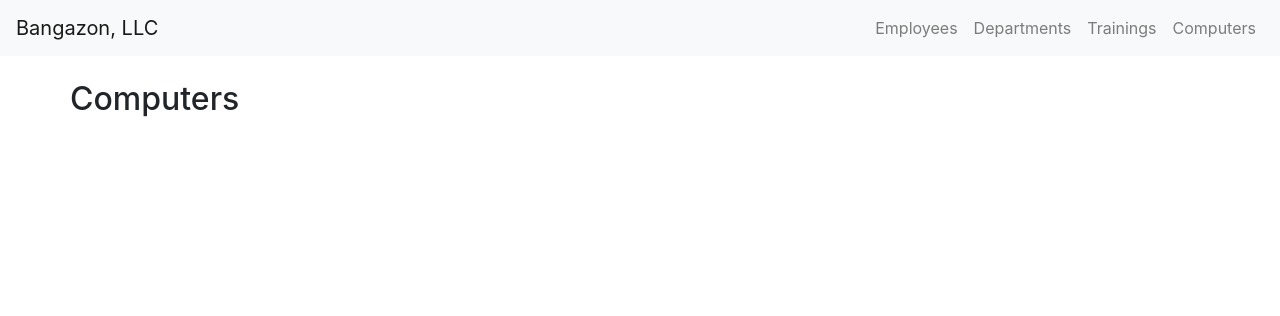
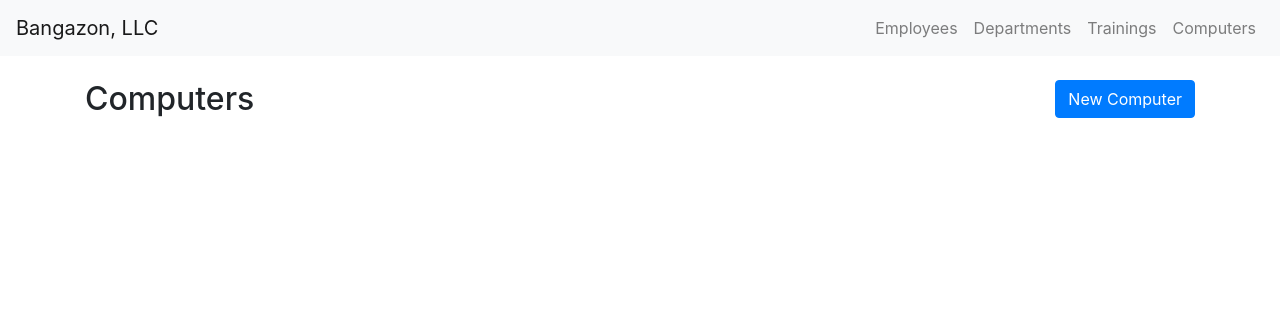
Before and after one commit to raving-remoras/bangazon-workflow, a Django app: page /bangazon/computers/ in a window 1280 px wide. Shown: the top 316 px of the page. Run offline with Django 3.2, Linux system fonts and the light colour scheme; data that the repository does not hold is empty; some libraries are stand-ins or nearby versions.

Commit message:
new computer button

```diff
--- a/agileHR/templates/agileHR/computer.html
+++ b/agileHR/templates/agileHR/computer.html
@@ -2,13 +2,16 @@
 
 {% block content %}
     <div class="row">
-        <div class="column">
+        <div class="col-10">
             <h2>Computers</h2>
+        </div>
+        <div class="col-2 text-right">
+          <a href="{% url 'agileHR:new_computer' %}"class="btn btn-primary text-white">New Computer</a>
         </div>
     </div>
 
     <div class="row">
-        <div class="column">
+        <div class="col">
             <ul>
             {% for computer in computers %}
                 <li><a href="{% url 'agileHR:computer_detail' computer.id %}">{{computer.make}} {{computer.model}}</a></li>
```
